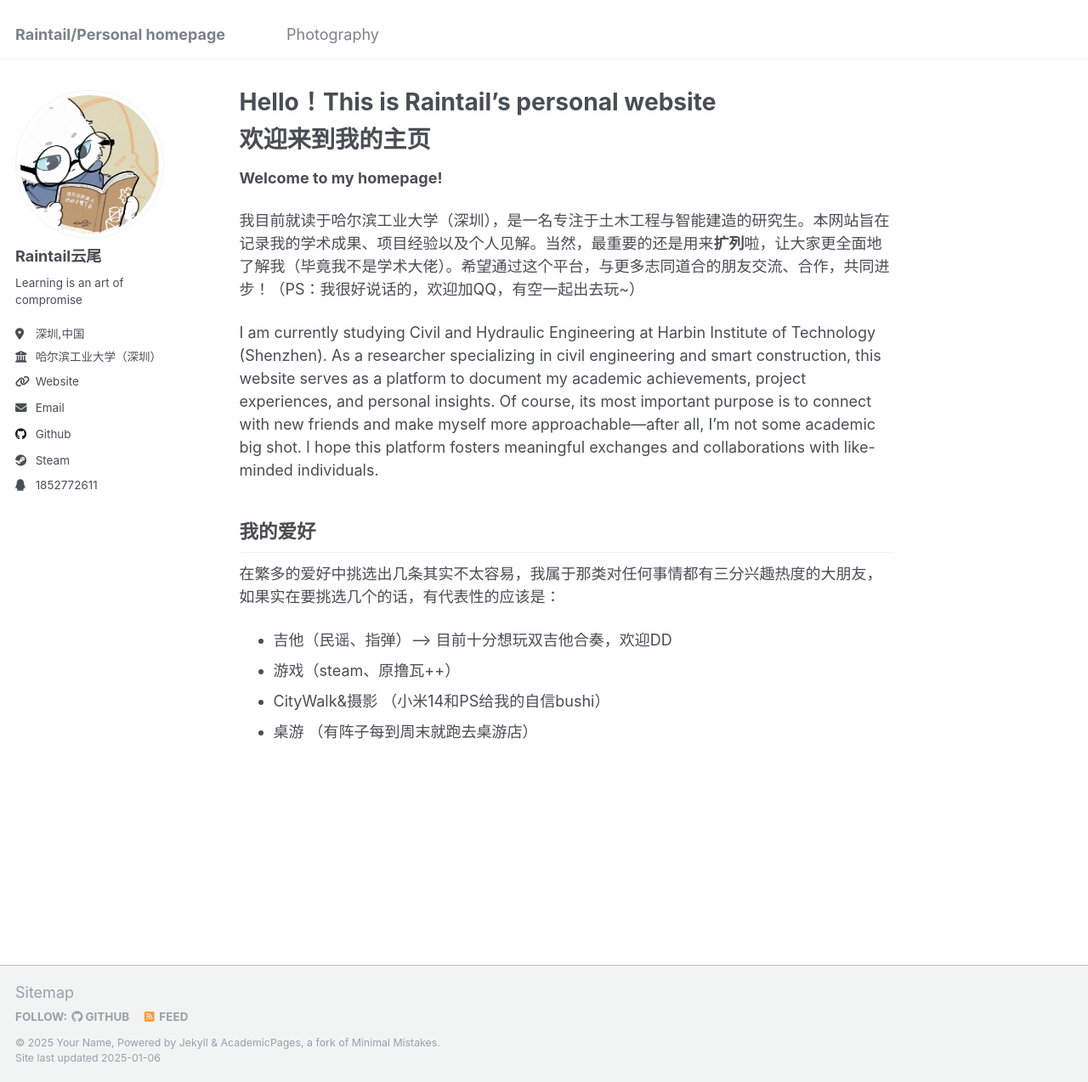
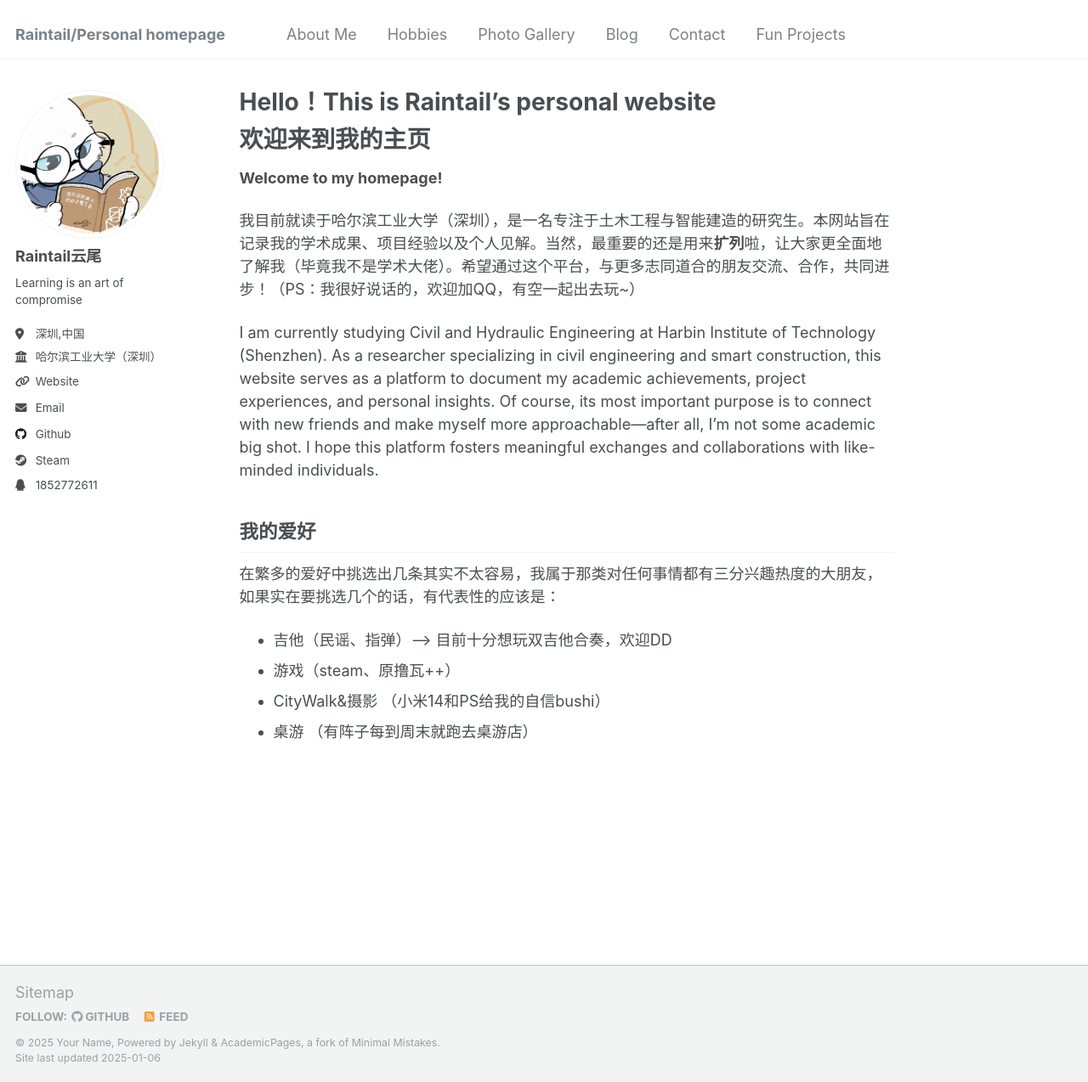
Before and after one commit to Rainbow-cocktail/Raintail-homepage, a Jekyll site: the page built from _pages/about.md, in a window 1280 px wide and 1274 px high. Shown: the whole window at 85% size. Built offline with Jekyll 4.4.1, drawn with Linux system fonts in a browser that asks for light colours.

Commit message:
Update navigation.yml

```diff
--- a/_data/navigation.yml
+++ b/_data/navigation.yml
@@ -26,5 +26,20 @@ main:
   # - title: "Guide"
   #   url: /markdown/
 
-  - title: "Photography"
-    url: /photography/
+  - title: "About Me"
+    url: /about/
+
+  - title: "Hobbies"
+    url: /hobbies/
+
+  - title: "Photo Gallery"
+    url: /photos/
+
+  - title: "Blog"
+    url: /blog/
+
+  - title: "Contact"
+    url: /contact/
+
+  - title: "Fun Projects"
+    url: /projects/
```
